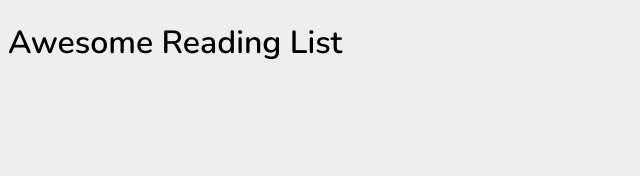
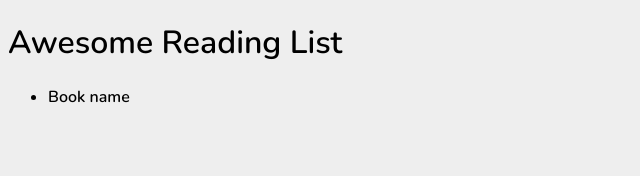
Before and after one commit to AndriiIelagin/GraphQL_and_Node, a React (Create React App) app in the folder client/: page / in a window 1280 px wide. Shown: the top 176 px of the page, without its empty margins (0-640 px from the left). Built offline with nearby package versions, Linux system fonts and the light colour scheme.

Commit message:
Add BookList component

```diff
--- a/client/src/App.js
+++ b/client/src/App.js
@@ -1,8 +1,13 @@
 import React from 'react';
+
+// components
+import BookList from './components/BookList';
+
 function App() {
   return (
     <div id="main">
       <h1>Awesome Reading List</h1>
+      <BookList />
     </div>
   );
 }
--- /dev/null
+++ b/client/src/components/BookList.js
@@ -0,0 +1,12 @@
+import React from 'react';
+function BookList() {
+  return (
+    <div>
+      <ul id="book-list">
+        <li>Book name</li>
+      </ul>
+    </div>
+  );
+}
+
+export default BookList;
```
